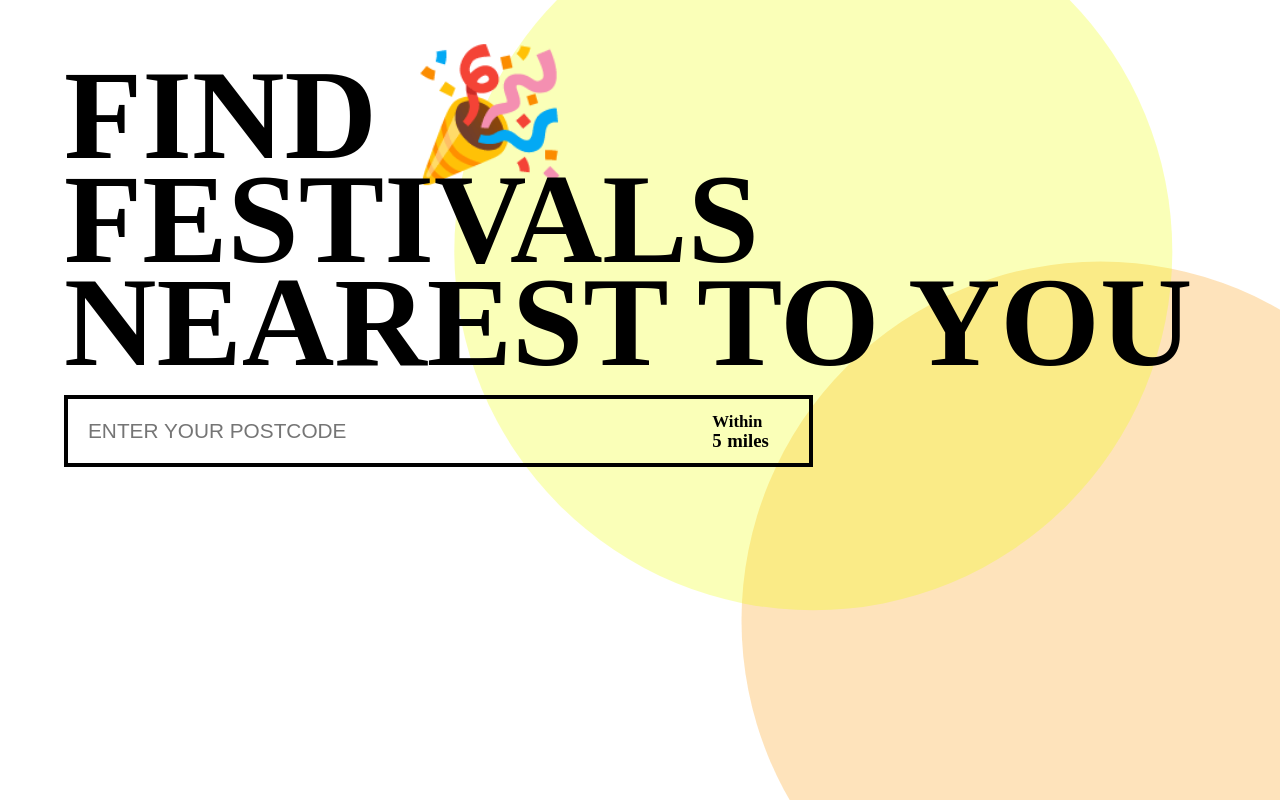
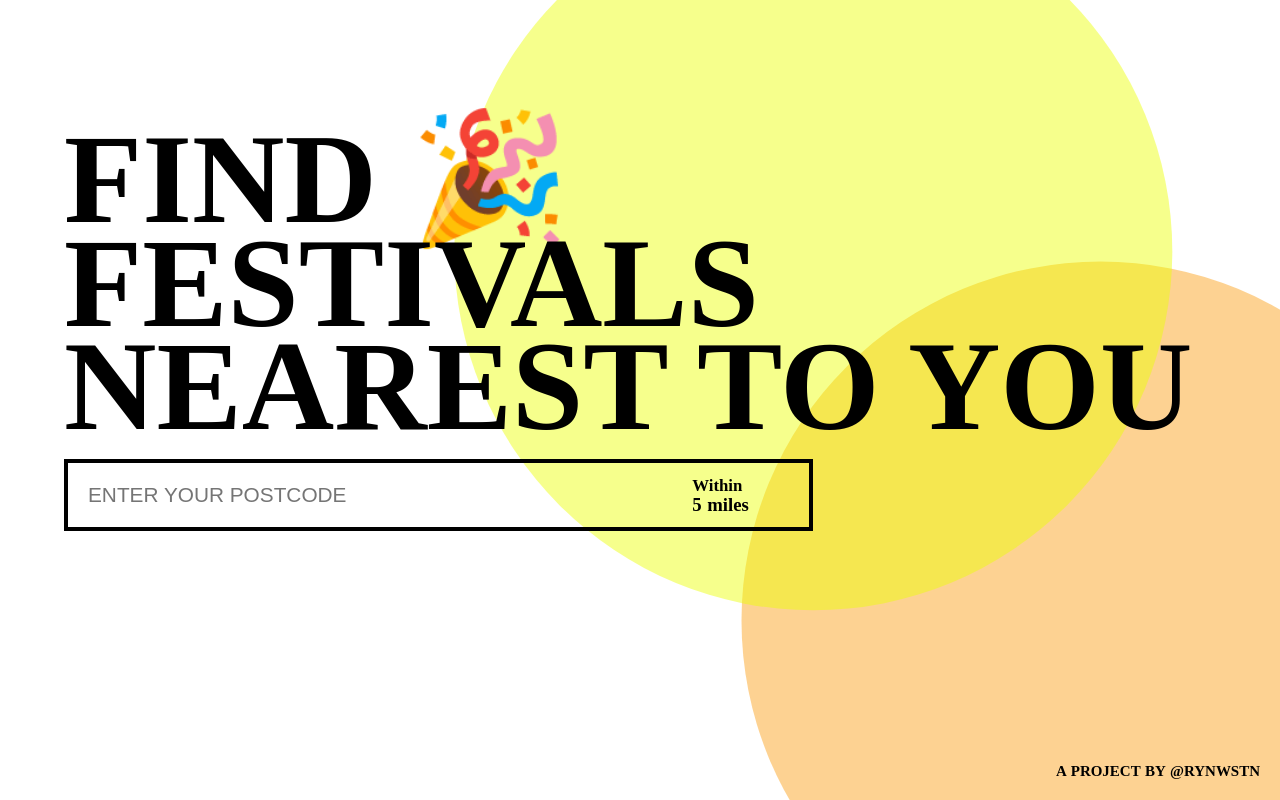
Before and after one commit to ryanweston/fstvl, a Nuxt app: page / in a window 1280 px wide. Shown: the top 800 px of the page. Built offline with nearby package versions, Linux system fonts and the light colour scheme; some icons are missing; a web font is replaced by a local one.

Commit message:
fixed padding issues + added credits

```diff
--- a/pages/index.vue
+++ b/pages/index.vue
@@ -37,6 +37,9 @@
       <div class="results" v-if="eventsTruth">
         <h3>Results</h3>
         <div v-for="item in events" :key="item.eventname">{{ item.eventname }}</div>
+      </div>
+      <div class="credits">
+        <h3>A PROJECT BY <a>@RYNWSTN</a></h3>
       </div>
   </section>
 </template>
@@ -97,7 +100,9 @@ body {
   overflow:hidden;
 }
 .container {
-  padding:5%;
+  width:100vw;
+  height:100vh;
+  padding:10% 5%;
   box-sizing: border-box;
 }
 h1 {
@@ -128,7 +133,7 @@ h1 {
   height:100%;
   position:absolute;
   top:0px;
-  right:0px;
+  right:20px;
 }
 .radius-search {
   display:flex;
@@ -153,6 +158,9 @@ button {
 button:hover {
   cursor:pointer;
 }
+.results {
+  margin-top:20px;
+}
 .results h3{
   margin-bottom:5px;
 }
@@ -165,7 +173,7 @@ button:hover {
 .circle-1 {
   top:0px;
   right:0px;
-  background: rgba(235, 255, 0, 0.28);
+  background: rgba(235, 255, 0, 0.45);
   z-index:-1;
   -webkit-transform: translate(-15%, -15%);
   -moz-transform: translate(-15%, -15%);
@@ -176,11 +184,17 @@ button:hover {
   bottom:0px;
   right:0px;
   z-index:-2;
-  background: rgba(251, 156, 14, 0.28);
+  background: rgba(251, 156, 14, 0.45);
   -webkit-transform: translate(25%, 25%);
   -moz-transform: translate(25%, 25%);
   -o-transform: translate(25%, 25%);
   transform: translate(25%, 25%);
+}
+.credits {
+  font-size:0.8em;
+  position: absolute;
+  bottom:20px;
+  right:20px;
 }
 footer {
   position:absolute;
```
